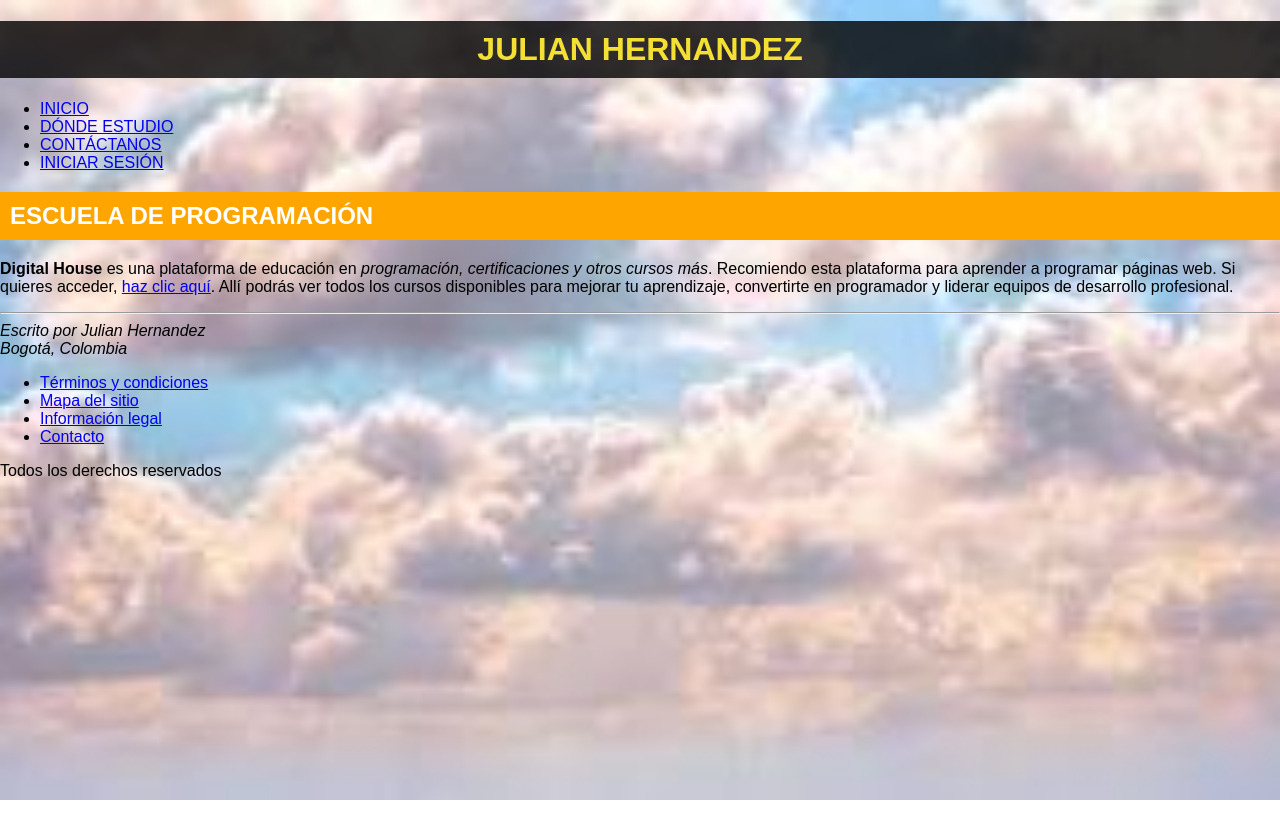
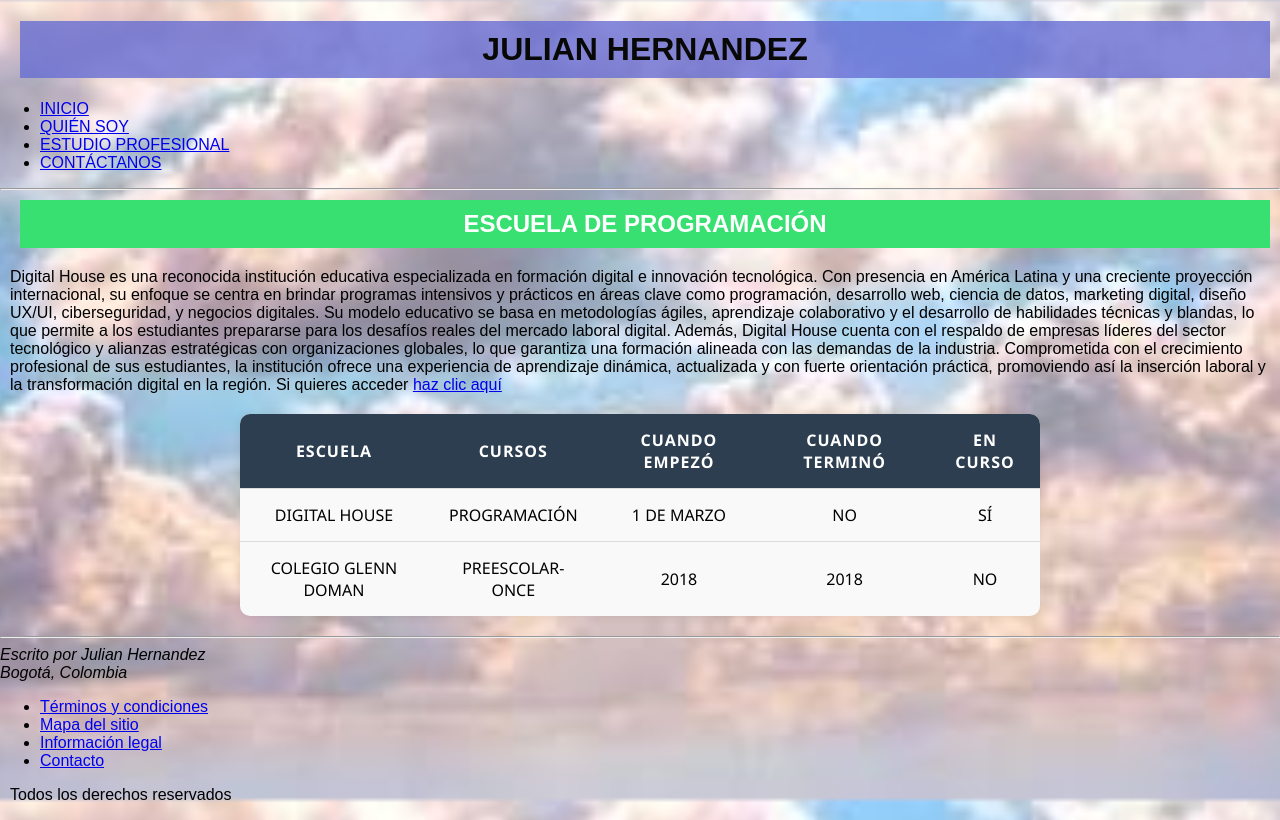
Before and after one commit to Julianhernandez2025/PROYECTO-PERSONAL, a plain HTML site: page estudio-profesional.html in a window 1280 px wide. Drawn offline with Linux system fonts and the light colour scheme.

Commit message:
cuarto cambio

```diff
--- a/estudio-profesional.html
+++ b/estudio-profesional.html
@@ -3,38 +3,75 @@
 <head>
     <meta charset="UTF-8">
     <meta name="viewport" content="width=device-width, initial-scale=1.0">
+    <title>JULIAN HERNANDEZ</title>
+    <link rel="shortcut icon" href="favicon.ico" type="image/x-icon">
     <link rel="stylesheet" href="style.css">
-  <title>JULIAN HERNANDEZ</title>
 </head>
 <body>
 
     <header>
-    <h1 style="text-align: center;">JULIAN HERNANDEZ</h1>
+        <h1>JULIAN HERNANDEZ</h1>
         <nav>
-      <ul>
-        <li><a href="index.html">INICIO</a></li>
-        <li><a href="#">DÓNDE ESTUDIO</a></li>
-        <li><a href="#">CONTÁCTANOS</a></li>
-        <li><a href="#">INICIAR SESIÓN</a></li>
+            <ul class="menu">
+                <li><a href="../index.html">INICIO</a></li>
+                <li><a href="../quiensoy.html">QUIÉN SOY</a></li>
+                <li><a href="estudio-profesional.html">ESTUDIO PROFESIONAL</a></li>
+                <li><a href="./contactanos.html">CONTÁCTANOS</a></li>
                 </ul>
         </nav>
+        <hr>
     </header>
+
 
   <main>
     <section>
     <article>
       <h2>ESCUELA DE PROGRAMACIÓN</h2>
       <p>
-        <strong>Digital House</strong> es una plataforma de educación en <em>programación, certificaciones y otros cursos más</em>.
-        Recomiendo esta plataforma para aprender a programar páginas web. Si quieres acceder,
-        <a href="https://www.digitalhouse.com" target="_blank">haz clic aquí</a>. Allí podrás ver todos los cursos disponibles
-        para mejorar tu aprendizaje, convertirte en programador y liderar equipos de desarrollo profesional.
+        Digital House es una reconocida institución educativa especializada en formación digital
+         e innovación tecnológica. Con presencia en América Latina y una creciente proyección internacional,
+         su enfoque se centra en brindar programas intensivos y prácticos en áreas clave como programación,
+         desarrollo web, ciencia de datos, marketing digital, diseño UX/UI, ciberseguridad, y negocios
+         digitales. Su modelo educativo se basa en metodologías ágiles, aprendizaje colaborativo y el desarrollo
+         de habilidades técnicas y blandas, lo que permite a los estudiantes prepararse para los desafíos reales
+         del mercado laboral digital. Además, Digital House cuenta con el respaldo de empresas líderes del sector
+         tecnológico y alianzas estratégicas con organizaciones globales, lo que garantiza una formación alineada
+         con las demandas de la industria. Comprometida con el crecimiento profesional de sus estudiantes, la institución
+         ofrece una experiencia de aprendizaje dinámica, actualizada y con fuerte orientación práctica, promoviendo así
+         la inserción laboral y la transformación digital en la región.
+      Si quieres acceder
+        <a href="https://www.digitalhouse.com" target="_blank">haz clic aquí</a>
         </p>
     </article>
 
-    <hr>
+
+<table>
+  <tr>
+    <th>ESCUELA</th>
+    <th>CURSOS</th>
+    <th>CUANDO EMPEZÓ</th>
+    <th>CUANDO TERMINÓ</th>
+    <th>EN CURSO</th>
+  </tr>
+  <tr>
+    <td>DIGITAL HOUSE</td>
+    <td>PROGRAMACIÓN</td>
+    <td>1 DE MARZO</td>
+    <td>NO</td>
+    <td>SÍ</td>
+  </tr>
+
+  <tr>
+    <td>COLEGIO GLENN DOMAN</td>
+    <td>PREESCOLAR-ONCE</td>
+    <td>2018</td>
+    <td>2018</td>
+    <td>NO</td>
+  </tr>
+</table>
 
 
+  <hr>
   </main>
 
   <footer>
--- a/style.css
+++ b/style.css
@@ -10,21 +10,96 @@ body {
 
 /* h1 con fondo negro opaco y texto amarillo */
 h1 {
-  background-color: rgba(0, 0, 0, 0.8);
-  color: #f4e033;
+  background-color: rgba(104, 111, 212, 0.8);
+  color: #080806;
   padding: 10px;
+  text-align: center;
+    margin-left: 20px;
+  margin-right: 10px;
 }
 
 /* h2 con fondo naranja y texto blanco */
 h2 {
-  background-color: orange;
+  background-color: rgb(55, 224, 112);
   color: white;
   padding: 10px;
+  margin-left: 20px;
+  margin-right: 10px;
+  text-align: center;
+  margin-top: 10px;
 }
 
+h3{
+    background-color: rgb(0, 255, 0);
+  color: white;
+  padding: 10px;
+  margin-left: 20px;
+  margin-right: 10px;
+  text-align: center;
+margin-bottom: 10px;
+}
+
+p{
+  margin-left: 10px;
+}
 /* Imagen opcional: puedes darle tamaño si deseas */
 img {
   width: 300px;
   margin: 20px;
   border: 2px solid white;
 }
+
+.contenedor-principal{
+  width: 300px;
+  height: 100px;
+  border-style: hidden;
+}
+
+table {
+  width: 100%;
+  max-width: 800px;
+  margin: 20px auto;
+  border-collapse: collapse;
+  font-family: 'Segoe UI', Tahoma, Geneva, Verdana, sans-serif;
+  background-color: #f9f9f9;
+  box-shadow: 0 0 10px rgba(0, 0, 0, 0.1);
+  border-radius: 10px;
+  overflow: hidden;
+}
+
+th, td {
+  padding: 15px;
+  text-align: center;
+  border-bottom: 1px solid #ddd;
+}
+
+th {
+  background-color: #2c3e50;
+  color: white;
+  text-transform: uppercase;
+  letter-spacing: 1px;
+}
+
+tr:hover {
+  background-color: #ecf0f1;
+  transition: background-color 0.3s ease;
+}
+
+tr:last-child td {
+  border-bottom: none;
+
+
+}
+
+.cajita{
+  margin-left: 20px;
+  margin-right: 10px;
+  text-align: center;
+
+}
+.cajita2 {
+  margin-left: 20px;
+  margin-right: 10px;
+  text-align: center;
+
+}
```
Also changed, not shown: contactanos.html (+4 -3 lines), index.html (+48 -7 lines), quiensoy.html (+5 -4 lines), favicon.ico (added). Lines whose indentation alone changed are shown as unchanged.
